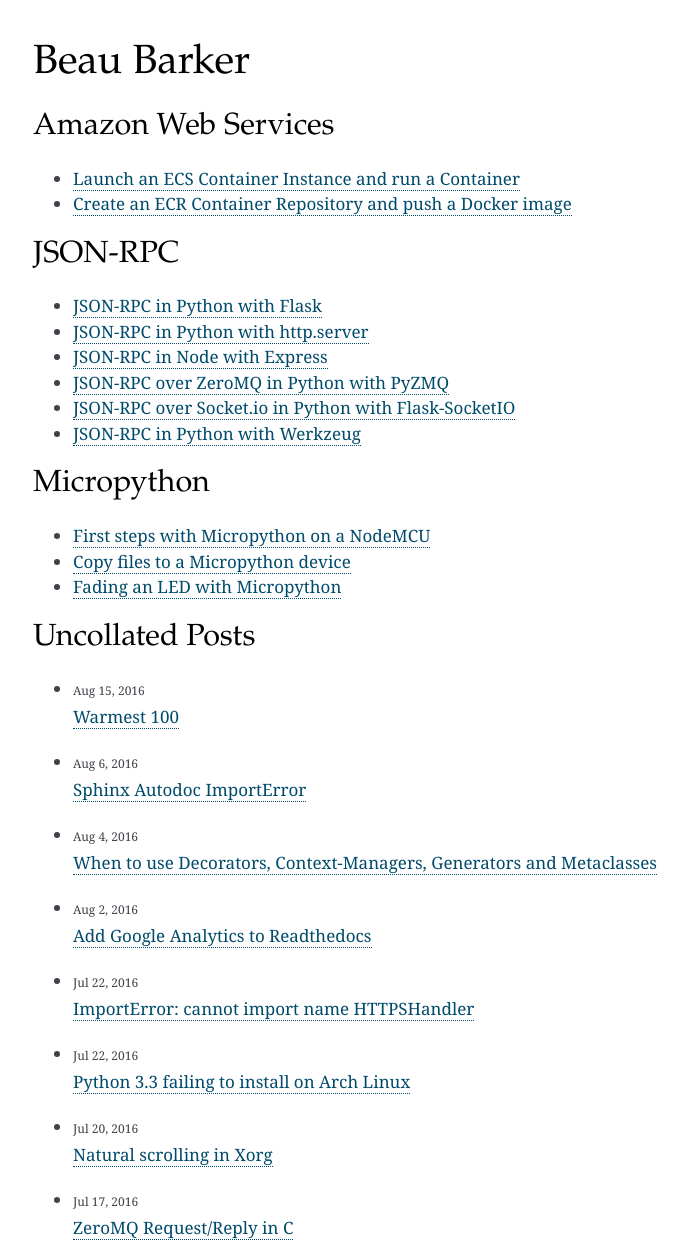
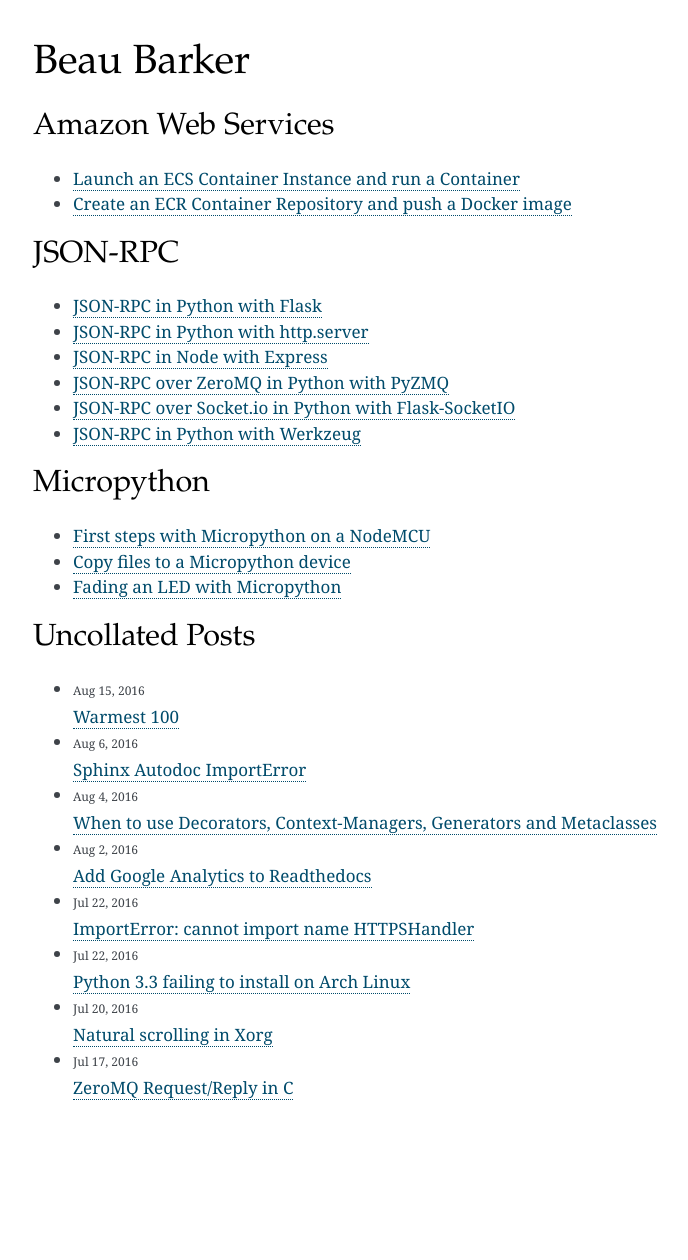
Before and after one commit to explodinglabs/explodinglabs.github.io, a Jekyll site: the page built from index.html, in a window 1280 px wide. Shown: the whole page, without its empty margins (247-935 px from the left). Built offline with Jekyll 4.4.1, drawn with Linux system fonts in a browser that asks for light colours; after the commit the page ends 1120 px from its top, so only the background shows below that.

Commit message:
Design changes

```diff
--- a/_sass/_layout.scss
+++ b/_sass/_layout.scss
@@ -28,7 +28,6 @@
         display: block;
         font-size: 12px;
     }
-    margin-bottom: $spacing-unit/2;
 }
 
 .post-meta {
@@ -43,7 +42,6 @@
 
 .post-content {
     margin-bottom: $spacing-unit;
-
 }
 
 /**
--- a/index.html
+++ b/index.html
@@ -4,9 +4,7 @@
 
 <div id="home">
 
-    <h1 class="page-title">
-        Beau Barker
-    </h1>
+    <h1 class="page-title">Beau Barker</h1>
 
     {% for collection in site.collections %}
     {% unless collection.label == 'posts' %}
@@ -22,7 +20,6 @@
     {% endfor %}
 
     <h1>Uncollated Posts</h1>
-
     <ul>
     {% for post in site.posts %}
         <li class="post-link">
```
